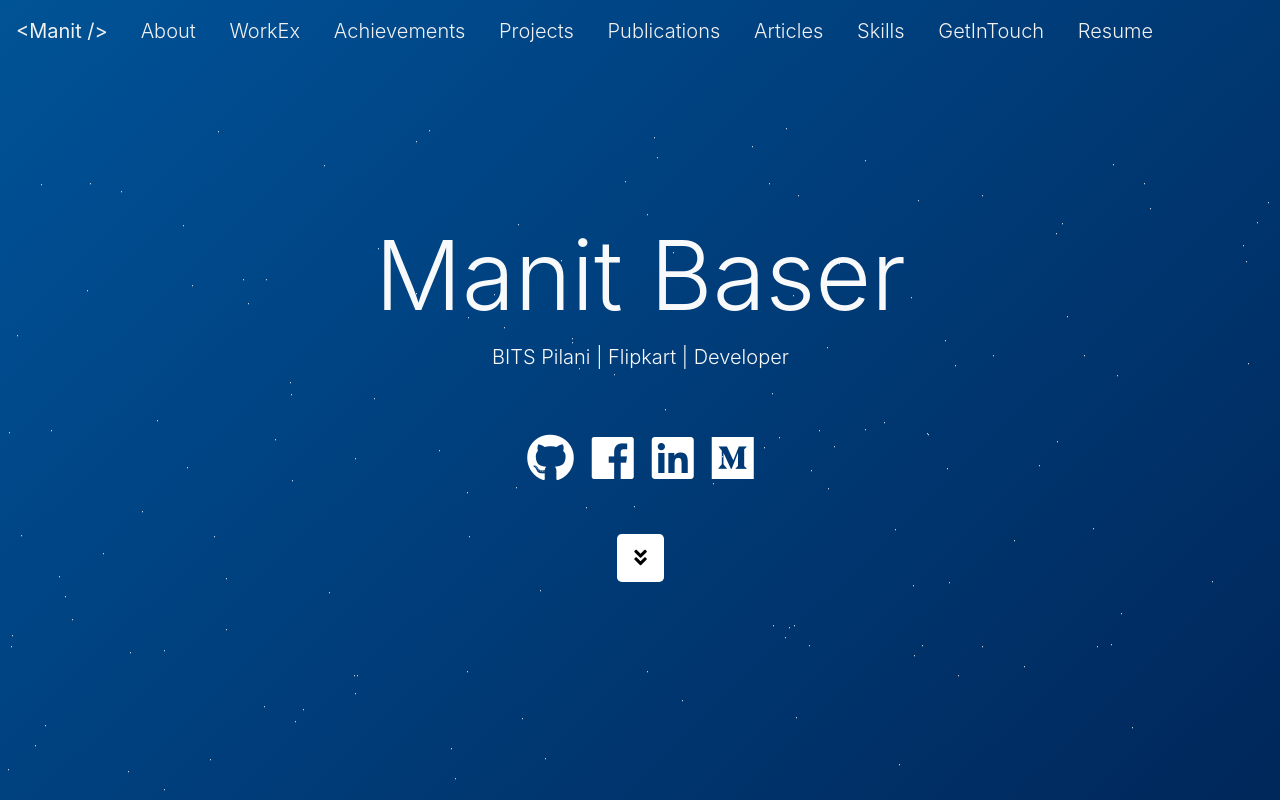
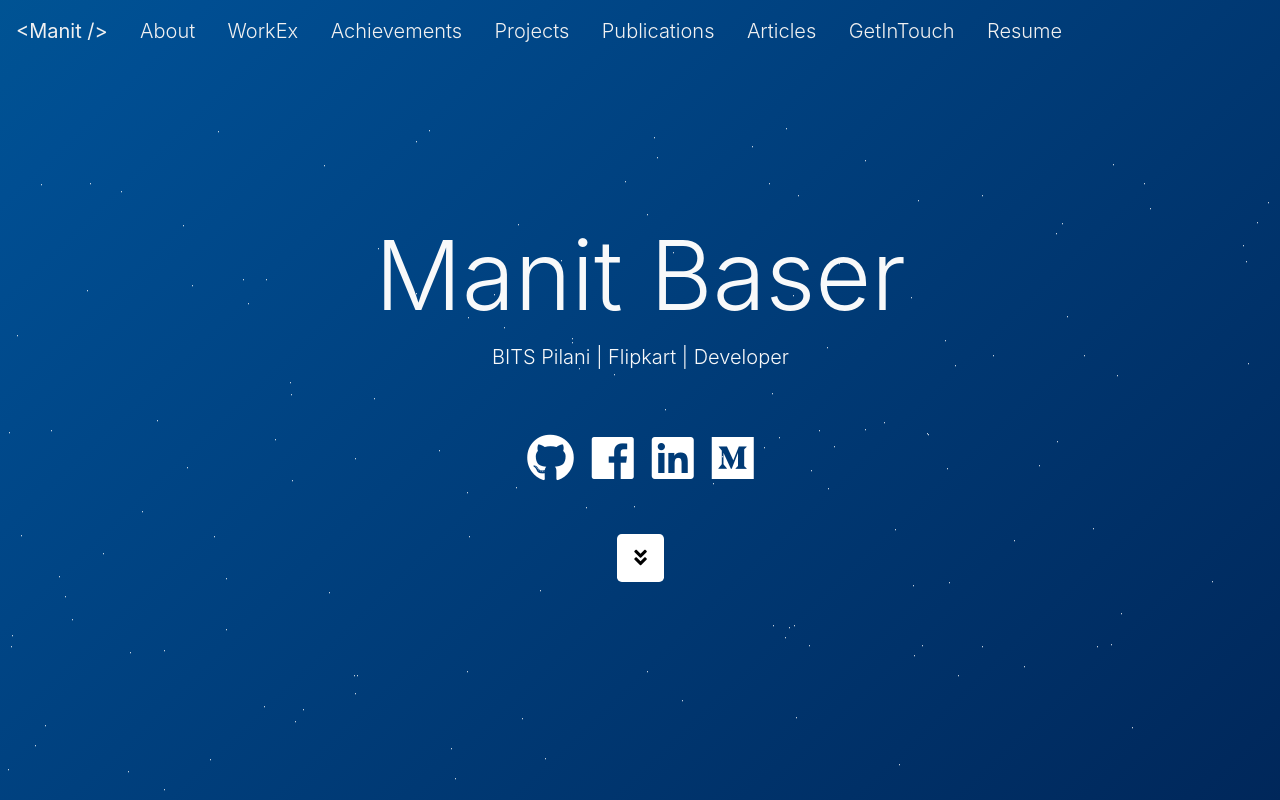
Before and after one commit to manitbaser/v2, a React (Create React App) app: page / in a window 1280 px wide. Shown: the top 800 px of the page. Built offline with nearby package versions, Linux system fonts and the light colour scheme; no server answers.

Commit message:
Updated resume and fixed minor bug

```diff
--- a/src/components/Navbar.jsx
+++ b/src/components/Navbar.jsx
@@ -103,7 +103,7 @@ const Navigation = React.forwardRef((props, ref) => {
               Articles
             </Nav.Link>
           )}
-          {skills.show && (
+          {/* {skills.show && (
             <Nav.Link
               className={`nav-link lead ${
         !isTop ? "navbartextwhite" : "navbartext"}`}
@@ -111,7 +111,7 @@ const Navigation = React.forwardRef((props, ref) => {
             >
               Skills
             </Nav.Link>
-          )}
+          )} */}
           {getInTouch.show && (
             <Nav.Link
               className={`nav-link lead ${
```
Also changed, not shown: 1 other file (tests, documents, lock files or other folders).
